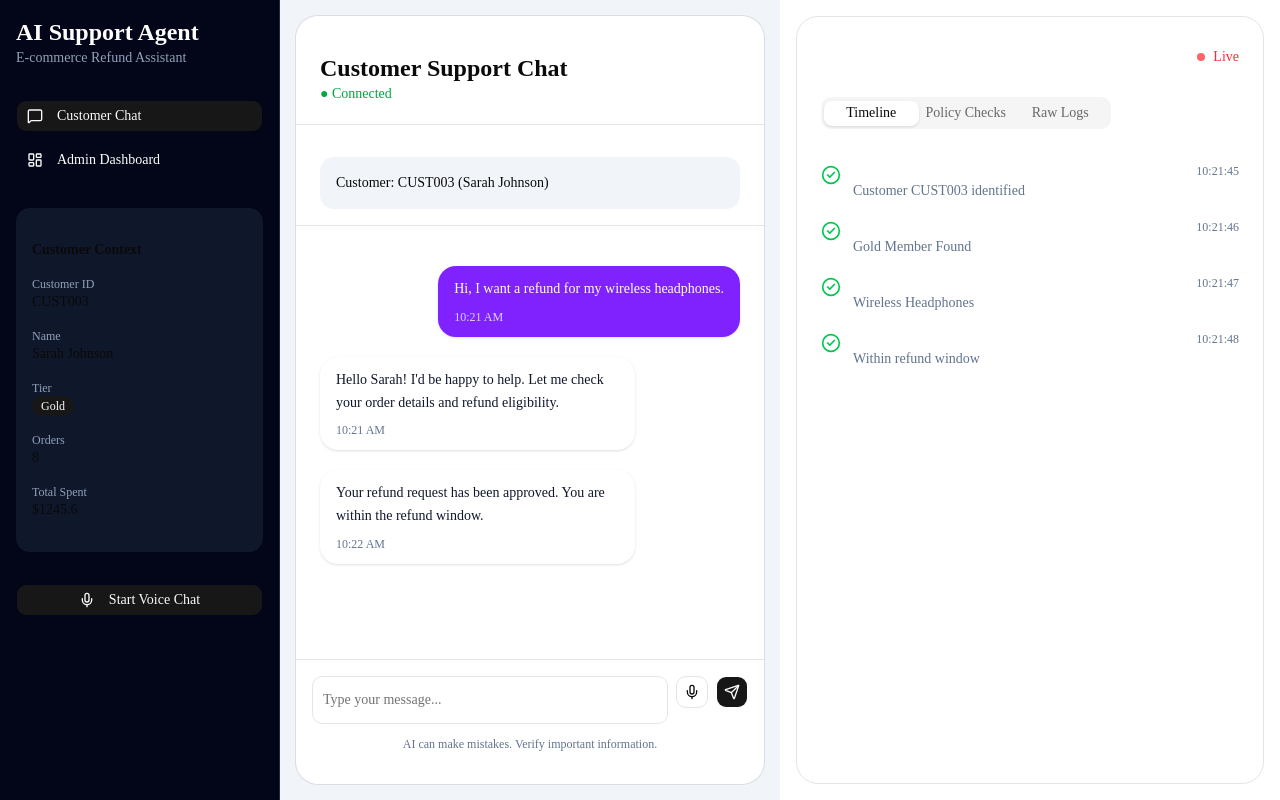
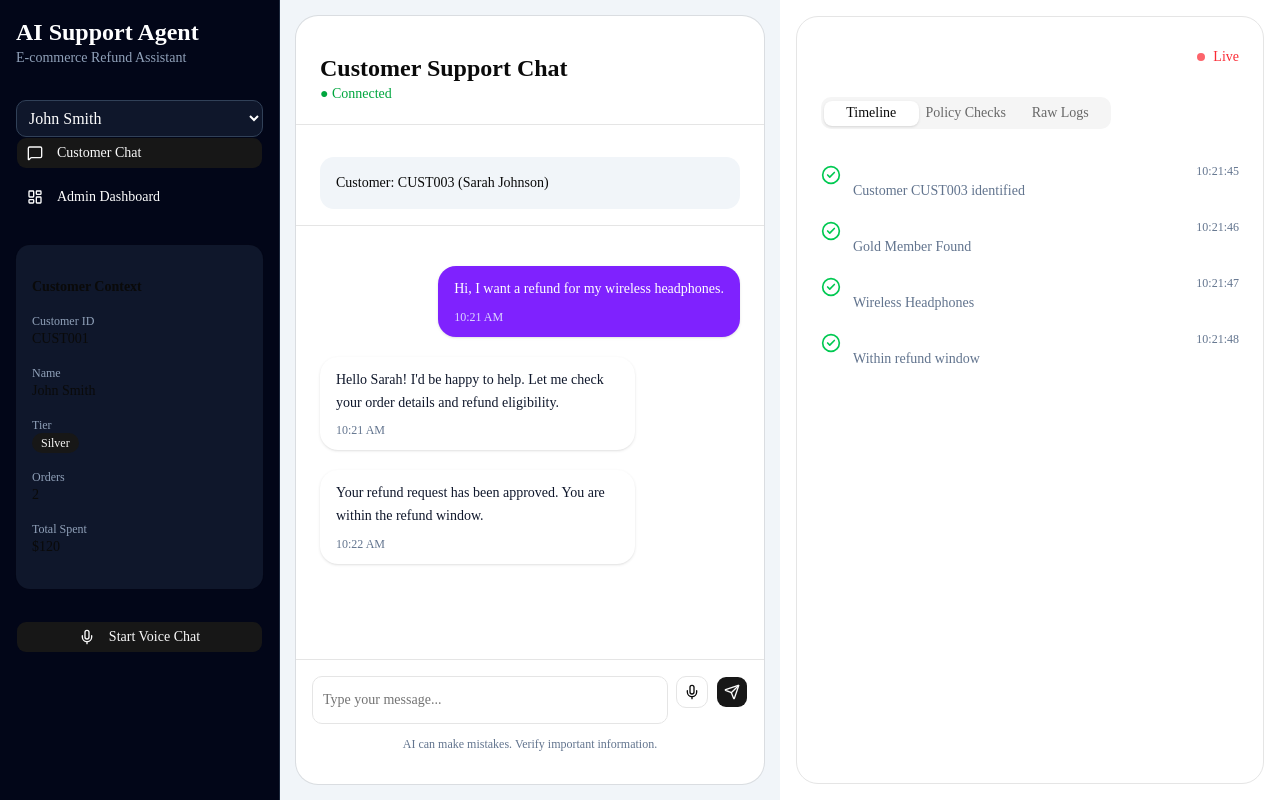
Before and after one commit to siddharthNirmale/ai-refund-agent, a Next.js app: page / in a window 1280 px wide. Built offline with nearby package versions, Linux system fonts and the light colour scheme.

Commit message:
feat: add CustomerSelector component and customer data; refactor Sidebar to use new customer data

```diff
--- /dev/null
+++ b/src/components/layout/CustomerSelector.tsx
@@ -0,0 +1,28 @@
+"use client";
+
+import { customers } from "@/data/customers";
+
+export default function CustomerSelector() {
+  return (
+    <select
+      className="
+      w-full
+      rounded-lg
+      border
+      border-slate-700
+      bg-slate-900
+      p-2
+      text-white
+      "
+    >
+      {customers.map((customer) => (
+        <option
+          key={customer.id}
+          value={customer.id}
+        >
+          {customer.name}
+        </option>
+      ))}
+    </select>
+  );
+}
--- a/src/components/layout/Sidebar.tsx
+++ b/src/components/layout/Sidebar.tsx
@@ -1,11 +1,14 @@
-import { customer } from "@/data/customer";
+import { Badge } from "@/components/ui/badge";
+import { Button } from "@/components/ui/button";
 import { Card, CardContent } from "@/components/ui/card";
-import { Button } from "@/components/ui/button";
-import { Badge } from "@/components/ui/badge";
-import { MessageSquare, LayoutDashboard, Mic } from "lucide-react";
+import { customers } from "@/data/customers";
+import { LayoutDashboard, MessageSquare, Mic } from "lucide-react";
 import Link from "next/link";
+import CustomerSelector from "./CustomerSelector";
 
 export default function Sidebar() {
+  const customer = customers[0];
+
   return (
     <aside className="border-r border-slate-800 p-4 bg-slate-950">
       <div className="mb-8">
@@ -17,6 +20,8 @@
           E-commerce Refund Assistant
         </p>
       </div>
+
+      <CustomerSelector />
 
       <div className="space-y-3">
         <Button className="w-full justify-start">
--- a/src/data/customer.ts
+++ /dev/null
@@ -1,10 +0,0 @@
-import { Customer } from "@/types/customer";
-
-export const customer: Customer = {
-  id: "CUST003",
-  name: "Sarah Johnson",
-  email: "sarah@example.com",
-  tier: "Gold",
-  orders: 8,
-  spent: 1245.6,
-};
--- /dev/null
+++ b/src/data/customers.ts
@@ -0,0 +1,44 @@
+import { Customer } from "@/types/customer";
+
+export const customers: Customer[] = [
+  {
+    id: "CUST001",
+    name: "John Smith",
+    email: "john@example.com",
+    tier: "Silver",
+    orders: 2,
+    spent: 120,
+  },
+  {
+    id: "CUST002",
+    name: "Emma Wilson",
+    email: "emma@example.com",
+    tier: "Gold",
+    orders: 7,
+    spent: 890,
+  },
+  {
+    id: "CUST003",
+    name: "Sarah Johnson",
+    email: "sarah@example.com",
+    tier: "Gold",
+    orders: 8,
+    spent: 1245,
+  },
+  {
+    id: "CUST004",
+    name: "Michael Brown",
+    email: "michael@example.com",
+    tier: "Silver",
+    orders: 4,
+    spent: 340,
+  },
+  {
+    id: "CUST005",
+    name: "David Miller",
+    email: "david@example.com",
+    tier: "Platinum",
+    orders: 22,
+    spent: 5200,
+  },
+];
```
